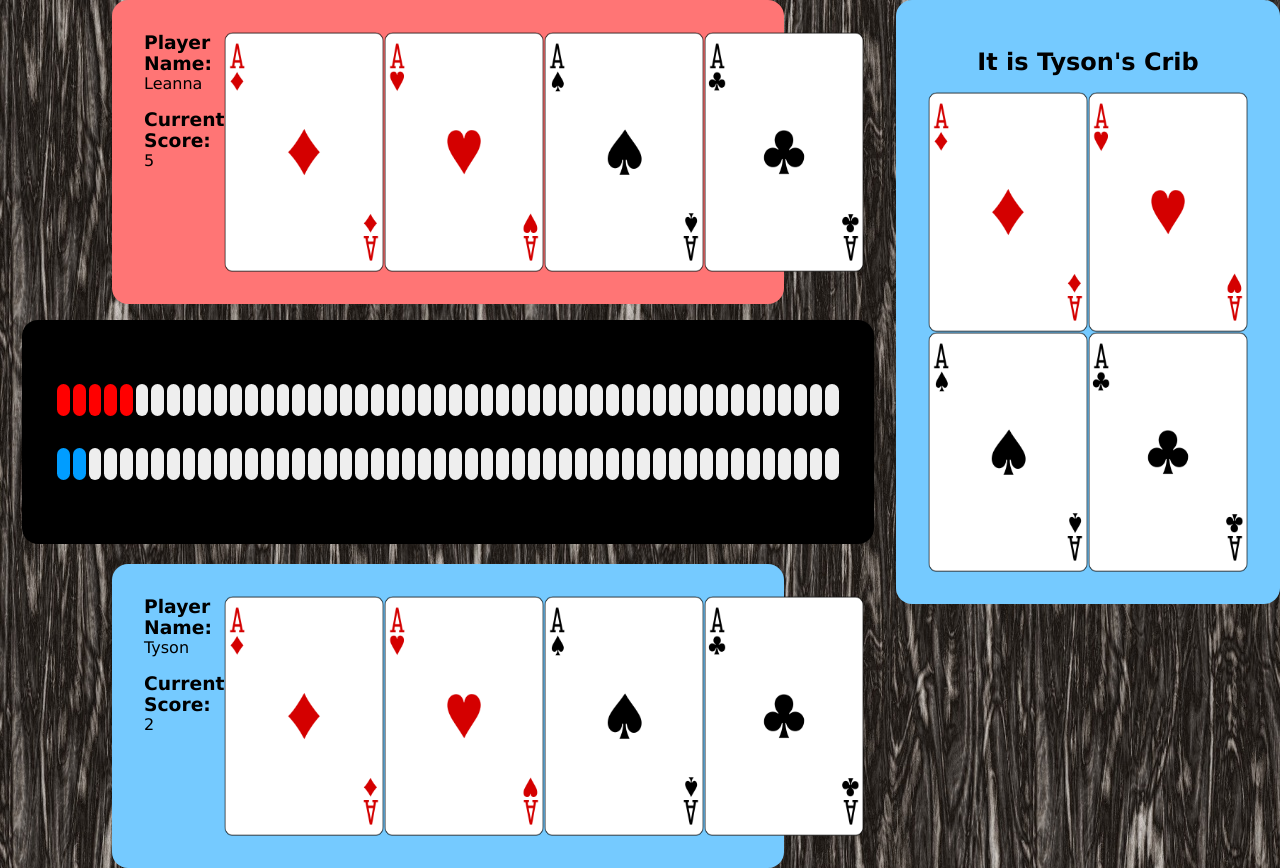
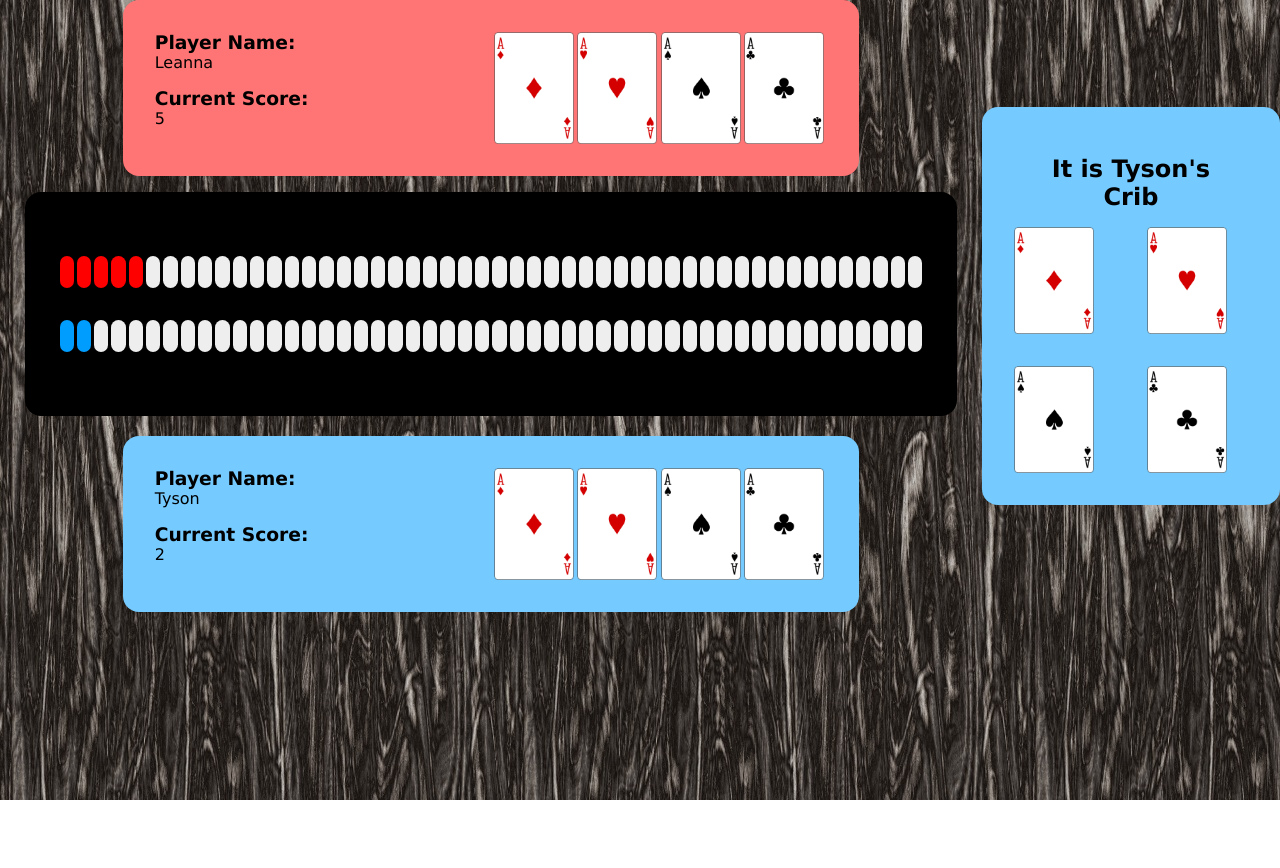
Before and after one commit to TyR404/Cribbage, a plain HTML site: page index.html in a window 1280 px wide. After the commit the page ends 800 px from the top, so only its background shows below. Drawn offline with Linux system fonts and the light colour scheme.

Commit message:
Minor style changes

```diff
--- a/styles/styles.css
+++ b/styles/styles.css
@@ -77,7 +77,9 @@ td {
 
 aside {
   grid-area: aside;
+  align-self: center;
 }
+
 .crib {
   background-color: hsl(203, 100%, 73%);
   padding: 2rem;
@@ -91,9 +93,11 @@ aside {
 .crib-hand {
   display: grid;
   grid-template-columns: 1fr 1fr;
+  gap: 2rem;
 }
 .card {
-  aspect-ratio: 2 / 3;
-  width: 10rem;
+  aspect-ratio: 3 / 4;
+  max-width: 5rem;
+  min-width: 1rem;
   display: block;
 }
```
